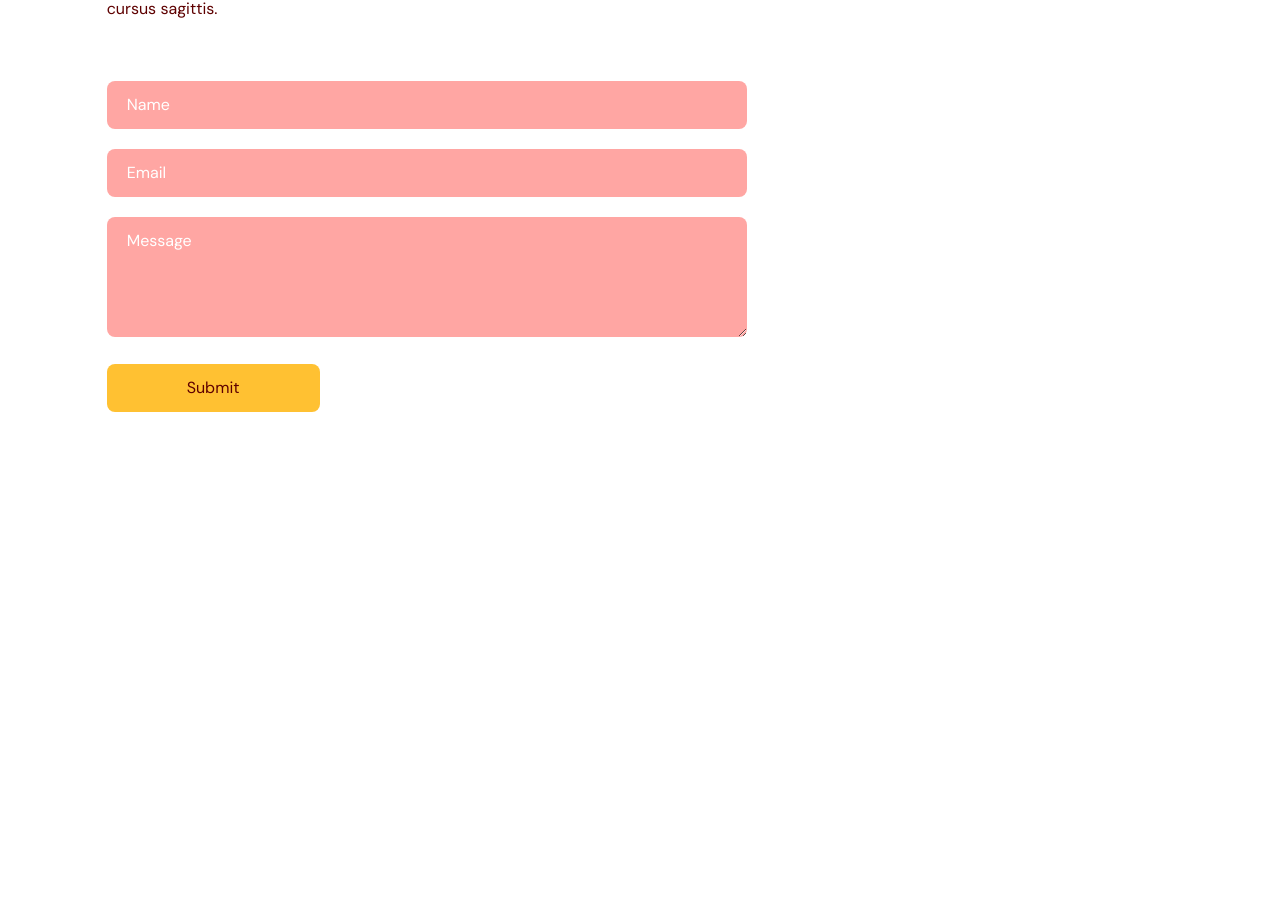
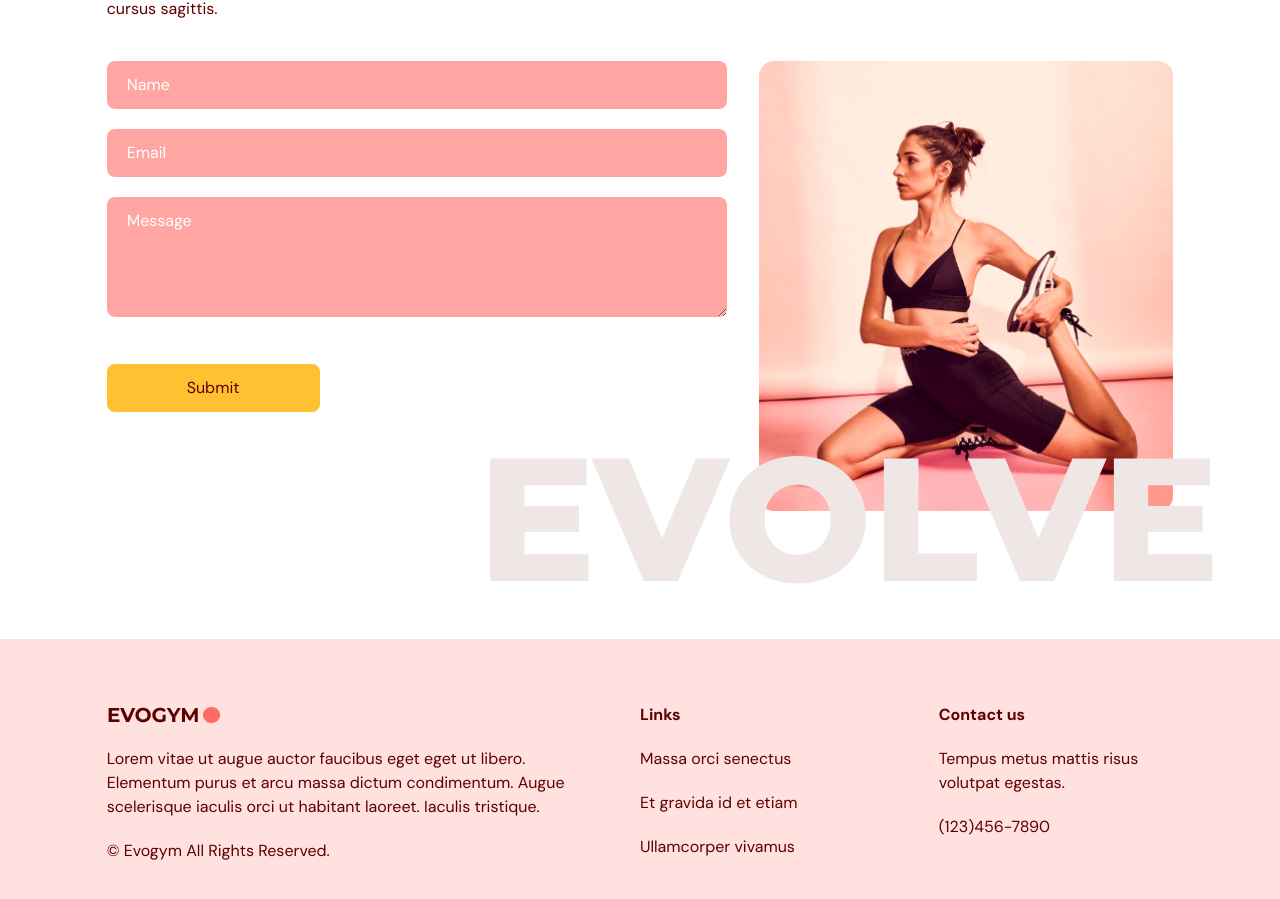
Before and after one commit to Cyberpunk2027/Fitness-app, a React (Vite) app in the folder Finetness/: page / in a window 1280 px wide. Shown: the part 3193-4092 px from the top of the page. Before the commit the page ends 3733 px from the top, so only its background shows below. Built offline with nearby package versions, Linux system fonts and the light colour scheme.

Commit message:
Added footer; final commit

```diff
--- a/Finetness/src/App.tsx
+++ b/Finetness/src/App.tsx
@@ -5,6 +5,7 @@
 import BenefitsIndex from "@/components/Benefits/BenefitsIndex"
 import OurClasses from "./components/OurClasses/OurClasses"
 import ContactUs from "./components/ContactUs/ContactUs"
+import Footer from "./components/Footer/Footer"
 
 
 
@@ -37,7 +38,8 @@
         <Home setSelectedPage={setSelectedPage}/>
         <BenefitsIndex setSelectedPage={setSelectedPage}/>
         <OurClasses setSelectedPage={setSelectedPage}/>
-        <ContactUs/>
+        <ContactUs setSelectedPage={setSelectedPage}/>
+        <Footer/>
 
       </div>
   )
--- a/Finetness/src/components/ContactUs/ContactUs.tsx
+++ b/Finetness/src/components/ContactUs/ContactUs.tsx
@@ -18,7 +18,7 @@
     formState: {errors}
   } = useForm()
 
-  const inputStyles = `mt-5 w-full rounded-lg bg-primary-300 px-5 py-3 placeholder-white`
+  const inputStyles = `mb-5 w-full rounded-lg bg-primary-300 px-5 py-3 placeholder-white`
 
   const onSubmit = async (e: any) => {
     const isValid = await trigger()
@@ -119,6 +119,23 @@
                         </button>
                     </form>
             </motion.div>
+            <motion.div className="relative mt-5 basis-2/5 md:mt-0"
+            initial="hidden"
+            whileInView="visible"
+            viewport={{ once: true, amount: 0.5 }}
+            transition={{ delay:0.2, duration: 0.5 }}
+            variants={{
+            hidden: { opacity: 0, y: 50 },
+            visible: { opacity: 1, y: 0 },
+            }}>
+                <div className="md:before:content-evolvetext
+                w-full before:absolute
+                before:-bottom-20
+                before:-right-10
+                z:-[-1]">
+                    <img src={ContactUsPageGraphic} alt="contact-us-page-graph" className="w-full"/>
+                </div>
+            </motion.div>
         </div>
     </motion.div>
   </section>
--- /dev/null
+++ b/Finetness/src/components/Footer/Footer.tsx
@@ -0,0 +1,32 @@
+import Logo from "../../assets/Logo.png"
+
+
+
+const Footer = () => {
+  return <footer className="bg-primary-100 py-16">
+    <div className="justify-content mx-auto w-5/6 gap-16 md:flex">
+        <div className="mt-16 basis-1/2 md:mt-0">
+            <img src={Logo} alt="logo" />
+            <p className="my-5">
+                Lorem vitae ut augue auctor faucibus eget eget ut libero. Elementum
+                purus et arcu massa dictum condimentum. Augue scelerisque iaculis
+                orci ut habitant laoreet. Iaculis tristique.
+            </p>
+            <p>© Evogym All Rights Reserved.</p>
+        </div>
+        <div className="mt-16 basis-1/4 md:mt-0">
+            <h4 className="font-bold">Links</h4>
+            <p className="my-5">Massa orci senectus</p>
+            <p className="my-5">Et gravida id et etiam</p>
+            <p>Ullamcorper vivamus</p>
+        </div>
+        <div className="mt-16 basis-1/4 md:mt-0">
+            <h4 className="font-bold">Contact us</h4>
+            <p className="my-5">Tempus metus mattis risus volutpat egestas.</p>
+            <p className="my-5">(123)456-7890</p>
+        </div>
+    </div>
+  </footer>
+}
+
+export default Footer
```
